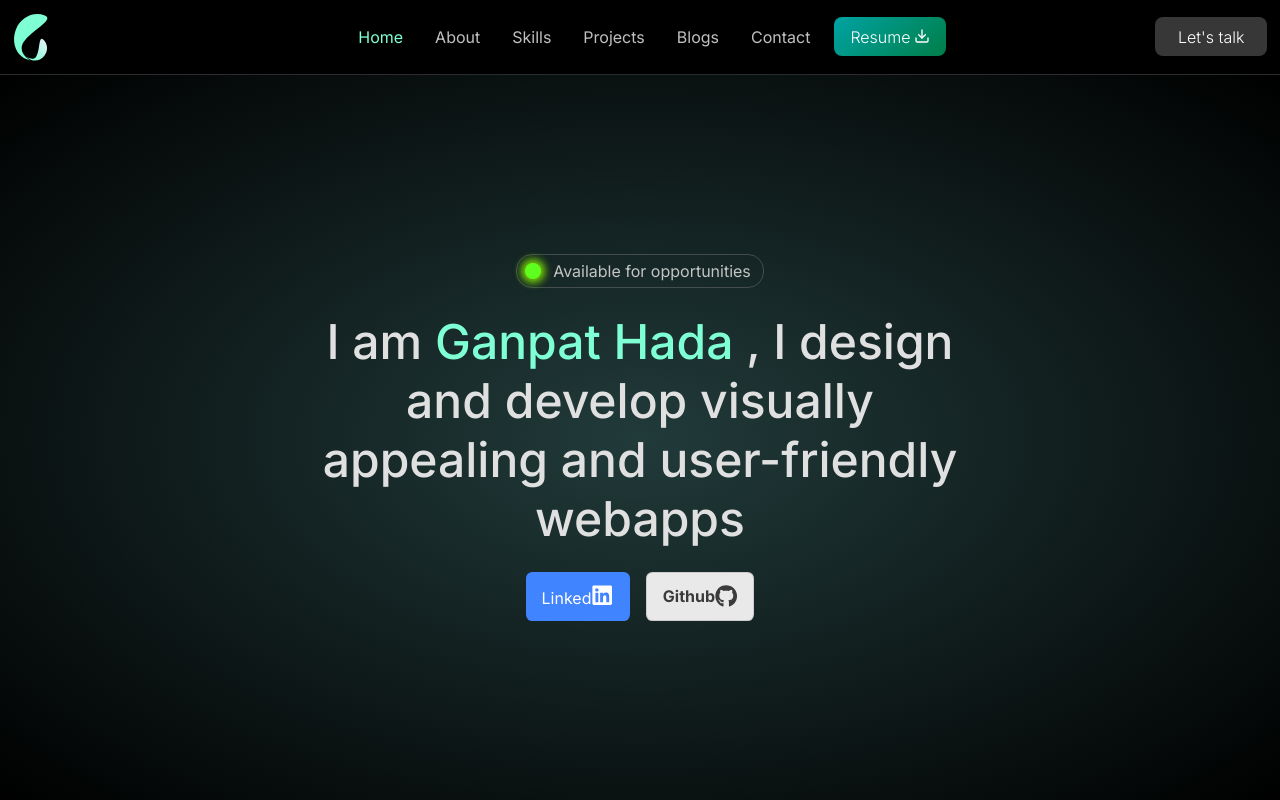
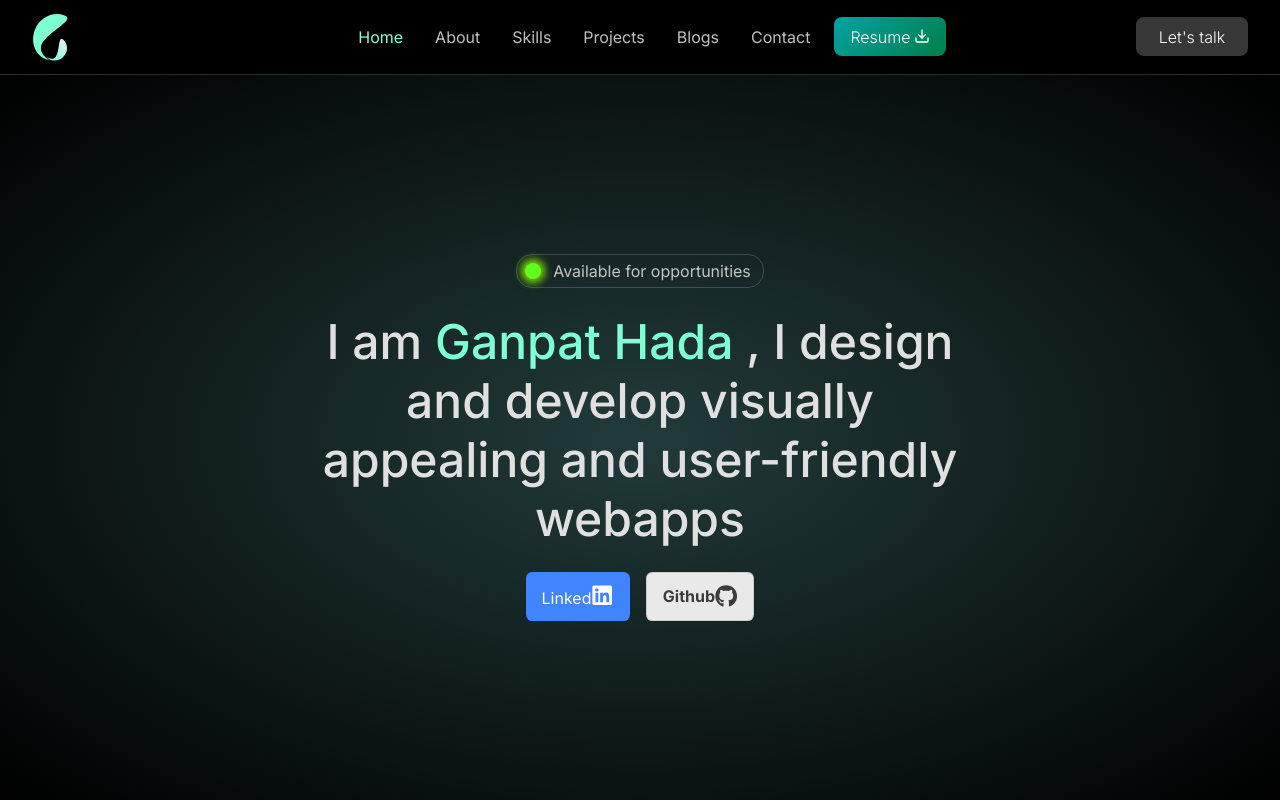
Before and after one commit to GanpatHada/my_portfolio, a React (Vite) app: page / in a window 1280 px wide. Built offline with nearby package versions, Linux system fonts and the light colour scheme; no server answers.

Commit message:
style : fix some styling

```diff
--- a/src/components/navbar/Navbar.css
+++ b/src/components/navbar/Navbar.css
@@ -10,8 +10,9 @@
   max-width: 1500px;
   display: flex;
   margin: auto;
-  padding: 0.8rem;
+  padding: 0.8rem 2rem;
   align-items: center;
+  justify-content: space-between;
 }
 #main-nav-content > section{
 
```
